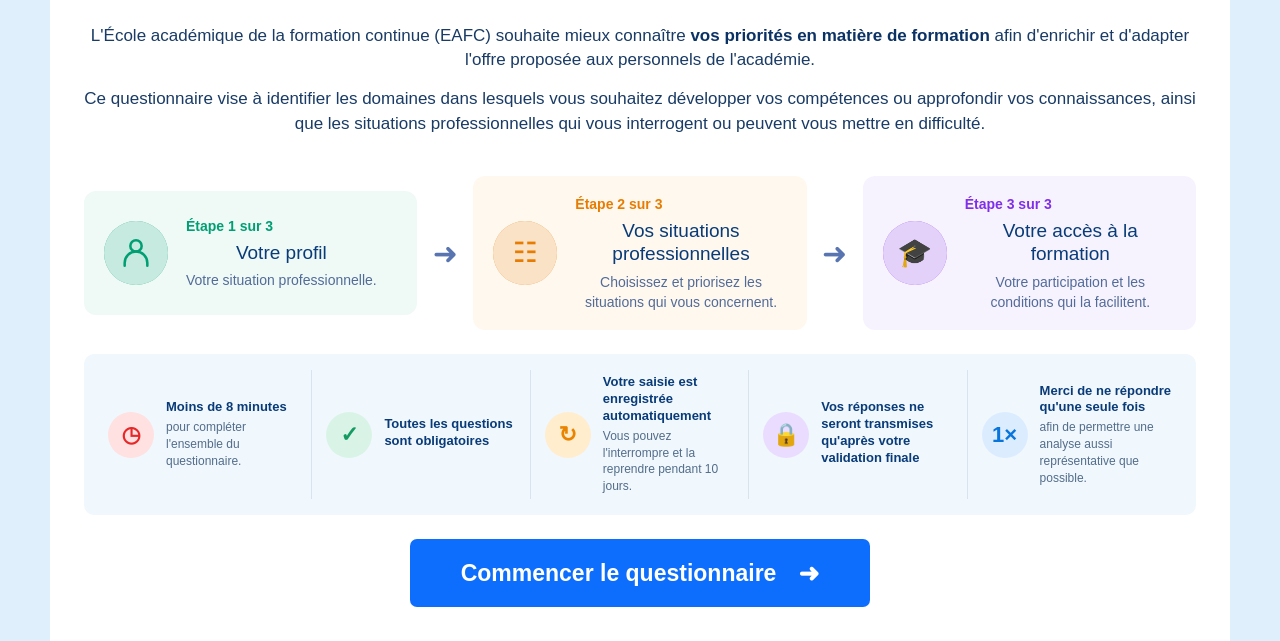
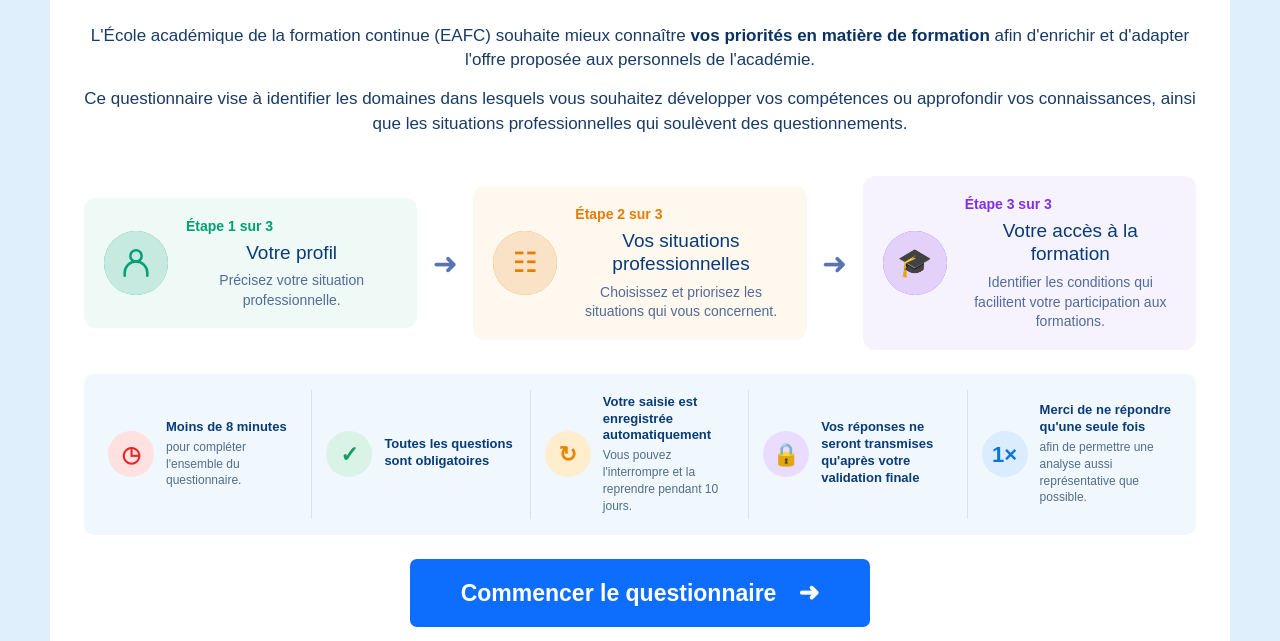
Before and after one commit to sandrinefuster/enquete-atss-2026, a website: page index.html in a window 1280 px wide. Shown: the part 159-800 px from the top of the page. Drawn offline with nearby package versions, Linux system fonts and the light colour scheme.

Commit message:
Actualisation des textes d'accueil et de selection des domaines

```diff
--- a/index.html
+++ b/index.html
@@ -67,7 +67,7 @@
       <p>
         Ce questionnaire vise à identifier les domaines dans lesquels vous souhaitez
         développer vos compétences ou approfondir vos connaissances, ainsi que les
-        situations professionnelles qui vous interrogent ou peuvent vous mettre en difficulté.
+        situations professionnelles qui soulèvent des questionnements.
       </p>
     </div>
 
@@ -91,7 +91,7 @@
         <div>
           <span>Étape 1 sur 3</span>
           <h2>Votre profil</h2>
-          <p>Votre situation professionnelle.</p>
+          <p>Précisez votre situation professionnelle.</p>
         </div>
       </div>
 
@@ -113,7 +113,7 @@
         <div>
           <span>Étape 3 sur 3</span>
           <h2>Votre accès à la formation</h2>
-          <p>Votre participation et les conditions qui la facilitent.</p>
+          <p>Identifier les conditions qui facilitent votre participation aux formations.</p>
         </div>
       </div>
     </div>
@@ -472,7 +472,7 @@
       <span class="numero-consigne">1</span>
     <span>
       <strong>Choisissez un ou plusieurs domaines</strong>
-      En lien avec votre activité professionnelle
+      en lien avec votre activité professionnelle
       ou vos souhaits d'évolution.
     </span>
   </div>
```
